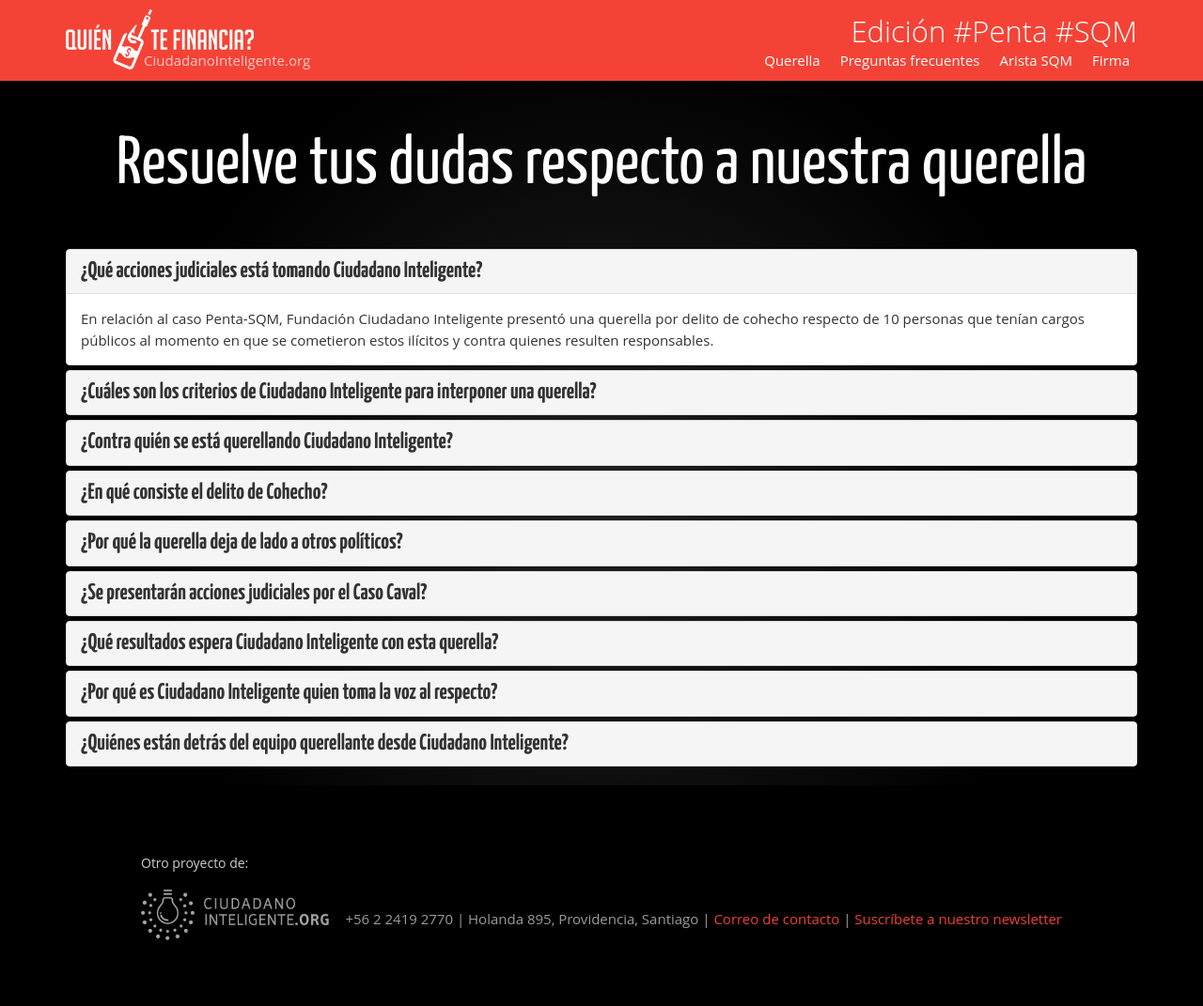
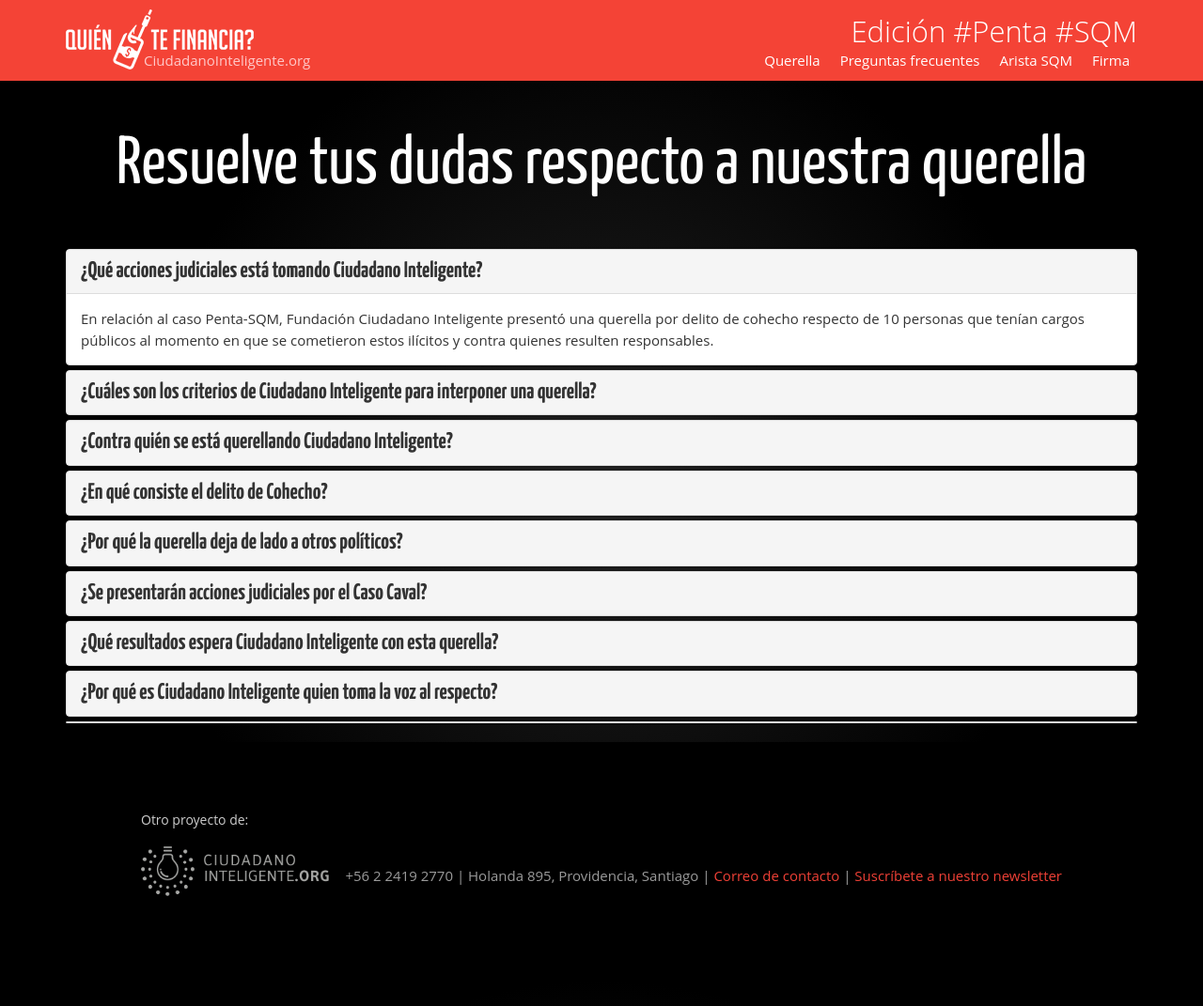
Before and after one commit to ciudadanointeligente/quien-te-financia, a Jekyll site: the page built from preguntas-frecuentes.html, in a window 1280 px wide. Shown: the whole page at 94% size. Built offline with Jekyll 4.4.1, drawn with Linux system fonts in a browser that asks for light colours; nearby versions of some CDN libraries; after the commit the page ends 1024 px from its top, so only the background shows below that.

Commit message:
Eliminé a abogados

```diff
--- a/preguntas-frecuentes.html
+++ b/preguntas-frecuentes.html
@@ -121,19 +121,6 @@
 	          </div>
 	        </div>
 	        <div class="panel panel-default">
-	          <div class="panel-heading" role="tab" id="headingEight">
-	            <h4 class="panel-title">
-	              <a class="collapsed" data-toggle="collapse" data-parent="#accordion" href="#collapseEight" aria-expanded="false" aria-controls="collapseEight">
-	                <b>¿Quiénes están detrás del equipo querellante desde Ciudadano Inteligente?</b>
-	              </a>
-	            </h4>
-	          </div>
-	          <div id="collapseEight" class="panel-collapse collapse" role="tabpanel" aria-labelledby="headingEight">
-	            <div class="panel-body">
-	              Por más de un mes Ciudadano Inteligente estuvo conformando equipo. Y logramos reunir personas de la sociedad civil y un excelente equipo de abogados liderados, cómo los ex fiscales Pedro Orthusguy y Carlos Hidalgo, además de Mauricio Daza.
-	            </div>
-	          </div>
-	        </div>
 	      </div>
 	</div>
 </div>
```
